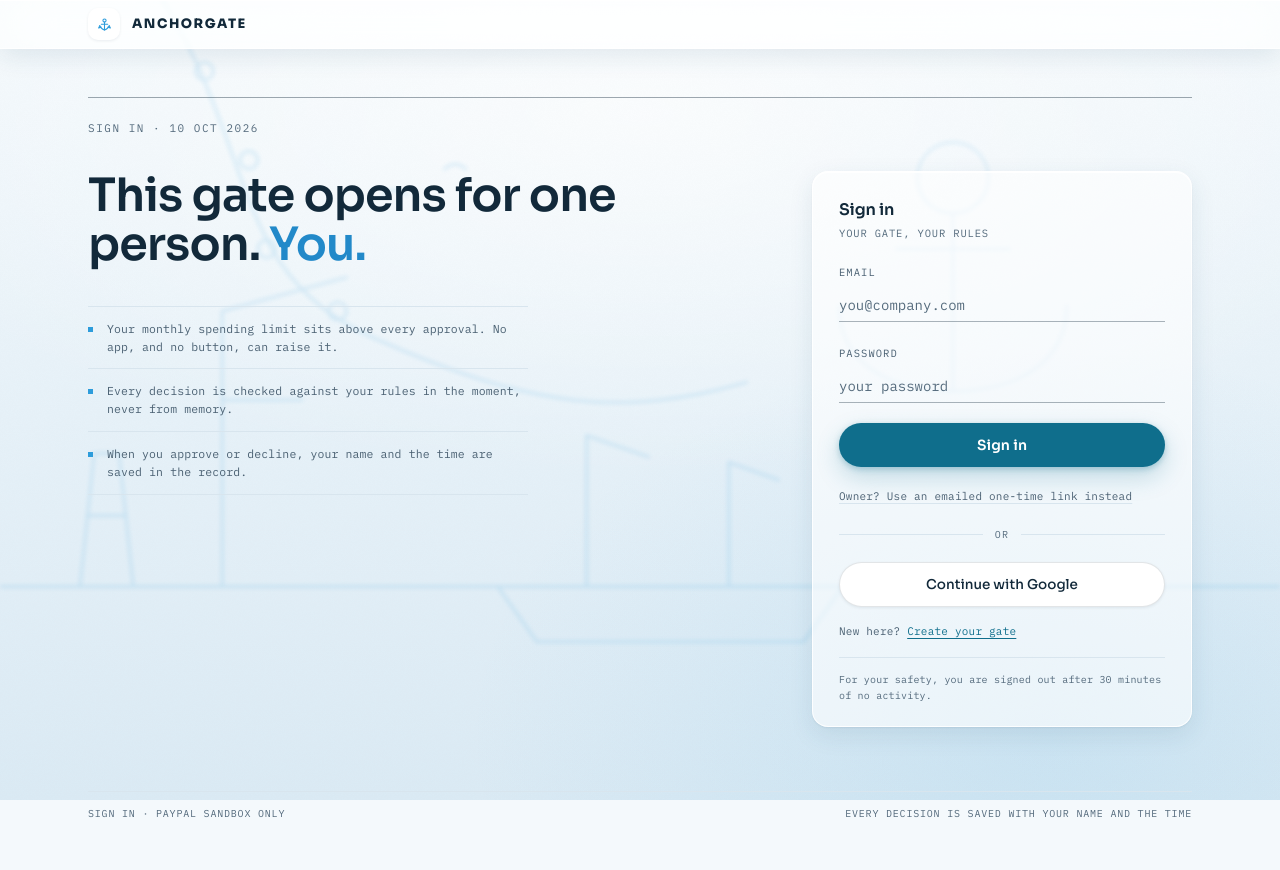
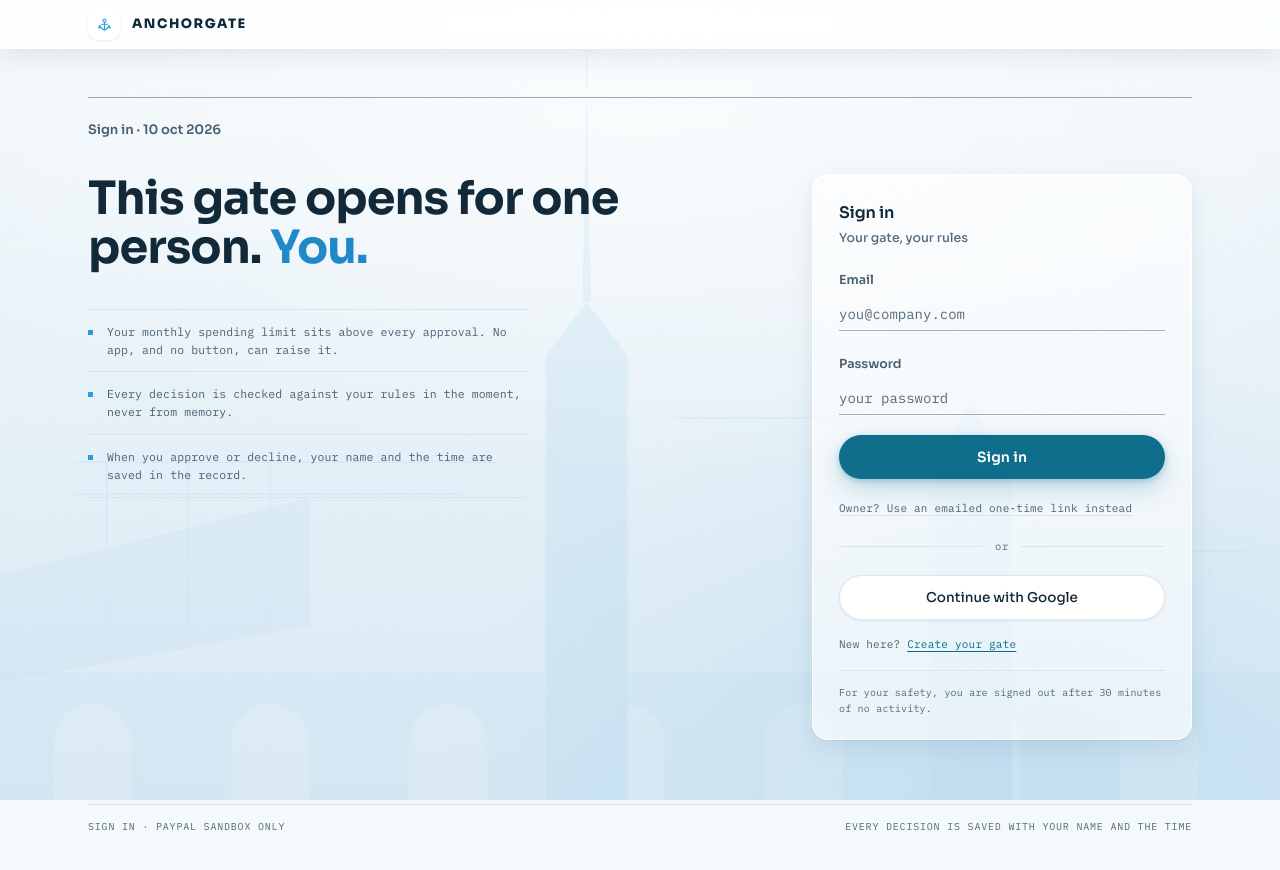
Before and after one commit to Valorian0108/anchorgate, a Next.js app: page /signin in a window 1280 px wide. Shown: the top 870 px of the page. Built offline with nearby package versions, Linux system fonts and the light colour scheme.

Commit message:
Redesign to the Architectural Glass direction (image-settled 14 oct 2026): architectural silhouette ground, retiered glass with a paper tier, two label voices, ask column last, heavy display headings, compact narrow top bar; canon amended and audit recorded

```diff
--- a/src/app/globals.css
+++ b/src/app/globals.css
@@ -32,6 +32,9 @@
   --line: #D8E5EE;           /* ice hairline */
   --pane: rgba(255, 255, 255, 0.60);        /* icy-paper veil panel */
   --pane-edge: rgba(255, 255, 255, 0.85);
+  /* paper tier (image-settled 14 oct 2026): information-dense panes sit
+     near-solid with no blur at all; glass stays rare */
+  --pane-paper: rgba(255, 255, 255, 0.86);
   --warm-dark: #0F2B3D;      /* deep ice: the receipt / print strip */
   /* accent (the one blue) */
   --accent: #2D9CDB;
@@ -116,10 +119,18 @@ a:hover { color: var(--seal-bright); }
 /* the two-tone hook word: one accent word per headline, used sparingly */
 .hook { color: var(--accent-text); }
 
-/* the caption voice (one size, one style, everywhere) */
+/* the caption voice: instrument metadata only (status strip, receipt
+   strip, stamp, register heads, document refs, chips, the wordmark) */
 .cap {
   font-family: var(--m); font-size: var(--t-cap); font-weight: 500;
   letter-spacing: 0.08em; text-transform: uppercase; color: var(--ink-faint);
+}
+
+/* the content voice (image-settled 14 oct 2026): sentence-case Sora for
+   content-facing labels (section captions, form fields, the ask label) */
+.sec {
+  font-family: var(--g); font-size: 13px; font-weight: 600;
+  letter-spacing: 0; color: var(--ink-soft);
 }
 
 .surface-ice { min-height: 100vh; color: var(--ink); }
@@ -136,7 +147,10 @@ a:hover { color: var(--seal-bright); }
 }
 .ice-backdrop .art {
   position: absolute; inset: 0; width: 100%; height: 100%;
-  color: var(--accent); opacity: 0.16; filter: blur(2px);
+  /* architectural silhouette, crisp and washed (image-settled 14 oct 2026):
+     7% keeps the texture exception at 4.2:1 or better for every ink over
+     the darkest ground stop; the frost objects blur it themselves */
+  color: var(--accent); opacity: 0.07;
 }
 .ice-backdrop .grain {
   position: absolute; inset: 0;
@@ -249,11 +263,17 @@ nav a.active { background: var(--accent-ink); color: #fff; }
   padding: var(--s4) var(--s5);
   display: grid; grid-template-columns: auto 1fr auto; gap: var(--s5); align-items: center;
 }
+/* the front door's example band is that page's hero overview panel
+   (image-settled 14 oct 2026): it wears the true frost tier */
 .gauge.demo {
-  background: var(--pane);
-  backdrop-filter: var(--bf-veil);
-  border: 1px solid var(--pane-edge);
-  box-shadow: var(--sh-pane);
+  background: var(--frost);
+  backdrop-filter: var(--bf-band);
+  border: 1px solid var(--frost-edge);
+  box-shadow:
+    0 1px 2px rgba(18,41,58,0.06),
+    var(--sh-2),
+    var(--sh-3),
+    inset 0 1px 0 rgba(255,255,255,0.9);
 }
 .gauge .readout .cap { display: block; margin-bottom: var(--s1); }
 .gauge .spent {
@@ -311,7 +331,7 @@ nav a.active { background: var(--accent-ink); color: #fff; }
 /* ---------------- columns on open ground (the queue, the explainer) ------- */
 .band { margin-top: var(--s6); }
 .band-head { display: flex; align-items: baseline; gap: var(--s2); margin-bottom: var(--s3); flex-wrap: wrap; }
-.band-head .cap { color: var(--ink-soft); }
+.band-head .sec { color: var(--ink-soft); }
 .band-head .count { font-family: var(--m); font-size: var(--t-cap); color: var(--accent-ink); letter-spacing: 0.08em; }
 .band-head .more { margin-left: auto; font-family: var(--m); font-size: 12px; color: var(--accent-ink); }
 .band-head .more:hover { text-decoration: underline; text-underline-offset: 3px; }
@@ -320,7 +340,6 @@ nav a.active { background: var(--accent-ink); color: #fff; }
   align-items: stretch;
 }
 .cols-3 { grid-template-columns: repeat(3, 1fr); }
-.cols-3 .col > .cap { color: var(--accent-ink); }
 .col {
   border-left: 2px solid var(--rule-faint); padding-left: var(--s3);
   display: flex; flex-direction: column; min-width: 0;
@@ -356,7 +375,13 @@ nav a.active { background: var(--accent-ink); color: #fff; }
   color: var(--ink-soft); letter-spacing: 0.02em; line-height: 1.7;
 }
 .col .receiptline.failed { color: var(--deny); }
-.col label.cap { display: block; }
+/* a blocked request states its reason in the content voice, so the reason
+   is scannable at a glance instead of buried in quiet metadata */
+.col .receiptline.why {
+  font-family: var(--g); font-size: 13px; font-weight: 500;
+  letter-spacing: 0; line-height: 1.55; color: var(--ink);
+}
+.col label.sec { display: block; }
 .col input {
   width: 100%; margin-top: var(--s2); background: transparent; border: 0;
   border-bottom: 1px solid rgba(18,41,58,0.25); color: var(--ink);
@@ -411,7 +436,7 @@ nav a.active { background: var(--accent-ink); color: #fff; }
   color: var(--ink-faint); margin-bottom: 12px;
 }
 .page-head h1, .case-head h1, .signin .left h1 {
-  font-family: var(--g); font-weight: 600;
+  font-family: var(--g); font-weight: 700;
   font-size: clamp(30px, 4.6vw, 46px); line-height: 1.08; letter-spacing: -0.02em; margin: 0;
 }
 .page-head .count {
@@ -419,11 +444,11 @@ nav a.active { background: var(--accent-ink); color: #fff; }
   text-transform: uppercase; text-align: right;
 }
 
+/* open on the ground under hairlines (image-settled 14 oct 2026): the row
+   keeps every item and loses the box */
 .integrity {
-  margin-top: 18px; padding: 14px 18px;
-  background: var(--pane); backdrop-filter: var(--bf-veil);
-  border: 1px solid var(--pane-edge); border-radius: 16px;
-  box-shadow: var(--sh-pane);
+  margin-top: 18px; padding: 12px 0;
+  border-top: 1px solid var(--line); border-bottom: 1px solid var(--line);
   display: flex; gap: 28px; flex-wrap: wrap;
   font-family: var(--m); font-size: 11px; letter-spacing: 0.03em; color: var(--accent-ink);
 }
@@ -504,7 +529,7 @@ nav a.active { background: var(--accent-ink); color: #fff; }
 /* ---------------- Statute: the rule set ---------------- */
 .preamble {
   margin-top: 22px; max-width: 72ch; padding: 18px 22px;
-  background: var(--pane); backdrop-filter: var(--bf-veil);
+  background: var(--pane-paper);
   border: 1px solid var(--pane-edge); border-radius: 16px;
   box-shadow: var(--sh-pane);
   font-family: var(--g); font-weight: 400; font-size: 15px; line-height: 1.65; color: var(--ink);
@@ -537,7 +562,7 @@ nav a.active { background: var(--accent-ink); color: #fff; }
 
 .order {
   margin-top: 34px; padding: 18px 22px;
-  background: var(--pane); backdrop-filter: var(--bf-veil);
+  background: var(--pane-paper);
   border: 1px solid var(--pane-edge); border-radius: 16px;
   box-shadow: var(--sh-pane);
   font-family: var(--m); font-size: 11.5px; letter-spacing: 0.03em; color: var(--ink-soft); line-height: 1.9;
@@ -549,13 +574,13 @@ nav a.active { background: var(--accent-ink); color: #fff; }
 /* Rules editor: the owner's monthly limit, the one number they edit. */
 .rules-edit {
   margin: 30px 0 0; padding: 22px 24px;
-  background: var(--pane); backdrop-filter: var(--bf-veil);
+  background: var(--pane-paper);
   border: 1px solid var(--pane-edge); border-radius: 16px;
   box-shadow: var(--sh-pane);
 }
 .rules-edit .label {
-  font-family: var(--m); font-size: 10.5px; letter-spacing: 0.1em;
-  text-transform: uppercase; color: var(--ink-soft); margin-bottom: 14px;
+  font-family: var(--g); font-size: 13px; font-weight: 600;
+  letter-spacing: 0; color: var(--ink-soft); margin-bottom: 14px;
 }
 .rules-edit .line { display: flex; gap: 22px; align-items: flex-end; flex-wrap: wrap; }
 .rules-edit .field { display: flex; flex-direction: column; gap: 6px; }
@@ -599,7 +624,7 @@ nav a.active { background: var(--accent-ink); color: #fff; }
 .case-body { display: grid; grid-template-columns: 1fr 340px; gap: 56px; margin-top: 44px; }
 
 .label {
-  font-family: var(--m); font-size: 10px; letter-spacing: 0.16em; text-transform: uppercase;
+  font-family: var(--g); font-size: 12.5px; font-weight: 600; letter-spacing: 0;
   color: var(--ink-faint); margin-bottom: 14px;
 }
 
@@ -714,8 +739,8 @@ nav a.active { background: var(--accent-ink); color: #fff; }
 /* ---------------- sign in / create your gate ---------------- */
 .signin .headline {
   margin-top: 48px; border-top: 1px solid rgba(18,41,58,0.4); padding-top: 22px;
-  font-family: var(--m); font-size: 11px; letter-spacing: 0.14em; text-transform: uppercase;
-  color: var(--ink-faint);
+  font-family: var(--g); font-size: 13px; font-weight: 600; letter-spacing: 0;
+  color: var(--ink-soft);
 }
 .signin .split {
   display: grid; grid-template-columns: 1fr 380px; gap: 88px; align-items: start;
@@ -741,13 +766,13 @@ nav a.active { background: var(--accent-ink); color: #fff; }
 
 .signin .slip h2 { font-family: var(--g); font-weight: 600; font-size: 16px; letter-spacing: -0.01em; margin: 0; }
 .signin .slip .sub {
-  font-family: var(--m); font-size: 10.5px; letter-spacing: 0.08em; text-transform: uppercase;
+  font-family: var(--g); font-size: 12.5px; font-weight: 500; letter-spacing: 0;
   color: var(--ink-faint); margin-top: 4px;
 }
 .signin .field { margin-top: 24px; }
 .signin .field label {
-  display: block; font-family: var(--m); font-size: 10.5px; letter-spacing: 0.1em;
-  text-transform: uppercase; color: var(--ink-soft); margin-bottom: 8px;
+  display: block; font-family: var(--g); font-size: 12.5px; font-weight: 600;
+  letter-spacing: 0; color: var(--ink-soft); margin-bottom: 8px;
 }
 .signin .field input {
   width: 100%; border: 0; border-bottom: 1px solid rgba(18,41,58,0.35); background: transparent;
@@ -767,8 +792,7 @@ nav a.active { background: var(--accent-ink); color: #fff; }
 .signin .btn:disabled { opacity: 0.7; cursor: default; }
 .signin .or {
   display: flex; align-items: center; gap: 12px; margin: 20px 0;
-  font-family: var(--m); font-size: 10px; letter-spacing: 0.12em; color: var(--ink-faint);
-  text-transform: uppercase;
+  font-family: var(--m); font-size: 10.5px; letter-spacing: 0.06em; color: var(--ink-faint);
 }
 .signin .or::before, .signin .or::after { content: ""; flex: 1; height: 1px; background: var(--line); }
 .signin .btn-ghost {
@@ -819,7 +843,7 @@ nav a.active { background: var(--accent-ink); color: #fff; }
 
 /* ---------------- the front door (signed-out homepage at "/") ----------- */
 .hero { padding: var(--s7) 0 0; max-width: 780px; }
-.hero .cap { display: block; margin-bottom: var(--s2); }
+.hero .sec { display: block; margin-bottom: var(--s2); }
 .hero h1 {
   font-family: var(--g); font-weight: 700;
   font-size: clamp(34px, 5vw, 56px); line-height: 1.06; letter-spacing: -0.025em;
@@ -863,7 +887,10 @@ nav a.active { background: var(--accent-ink); color: #fff; }
 .empty h2 { font-family: var(--g); font-weight: 600; font-size: 16px; margin: 0 0 6px; color: var(--ink); }
 .empty p { font-family: var(--g); font-size: 13.5px; line-height: 1.6; color: var(--ink-soft); margin: 0 0 14px; max-width: 52ch; }
 .empty .next { font-family: var(--g); font-weight: 600; font-size: 13px; color: var(--accent-ink); }
-.cols .empty { grid-column: 2 / -1; margin: 0; }
+.cols .empty { grid-column: 1 / -2; margin: 0; }
+/* the ask column sits last in the row (image-settled 14 oct 2026): the
+   requests own the start of the scan */
+.cols .ask { order: 20; }
 
 .note { margin-top: var(--s4); font-family: var(--m); font-size: 10.5px; letter-spacing: 0.06em; color: var(--ink-faint); }
 
@@ -955,8 +982,11 @@ nav a.active { background: var(--accent-ink); color: #fff; }
 @media (max-width: 680px) {
   .wrap { padding: 0 var(--s3) var(--s6); }
   .cols { grid-template-columns: 1fr; }
-  .topbar-in { flex-wrap: wrap; justify-content: center; padding: var(--s1) var(--s3); }
-  .topbar .right { margin-left: 0; width: 100%; justify-content: center; }
+  /* a deliberate two-row bar: identity and sign-out on the first row, the
+     three nav pills as an even row under them */
+  .topbar-in { flex-wrap: wrap; padding: var(--s1) var(--s3); row-gap: 2px; }
+  nav { order: 3; width: 100%; justify-content: space-between; }
+  nav a { flex: 1 1 0; justify-content: center; }
   .strip .trust { margin-left: 0; width: 100%; }
   .hero { padding-top: var(--s6); }
 }
@@ -978,7 +1008,6 @@ nav a.active { background: var(--accent-ink); color: #fff; }
 /* No backdrop-filter anywhere: every glass tier falls back to solid ice,
    never a half effect. */
 @supports not (backdrop-filter: blur(1px)) {
-  .topbar, .gauge:not(.demo) { background: #FBFDFE; }
-  .gauge.demo, .integrity, .preamble, .order, .rules-edit,
+  .topbar, .gauge { background: #FBFDFE; }
   .slip, .stampbox, .signin .notice, .away-banner { background: #F6FAFD; }
 }
--- a/src/components/chrome.tsx
+++ b/src/components/chrome.tsx
@@ -18,8 +18,11 @@
 import { usePathname } from "next/navigation";
 import type { ReactNode } from "react";
 
-/** Layer 1 of the ice ground: our own washed harbour line drawing, still. */
-function HarbourArt() {
+/** Layer 1 of the ice ground: our own washed architectural silhouette,
+ *  still (image-settled 14 oct 2026: the harbour vignette became
+ *  architecture). The masses carry the structure the frost blurs; the fine
+ *  lines keep it linework up close. Presence lives in the CSS (.art, 9%). */
+function ArchitecturalArt() {
   return (
     <svg
       className="art"
@@ -27,46 +30,61 @@ function HarbourArt() {
       preserveAspectRatio="xMidYMid slice"
       fill="none"
       stroke="currentColor"
-      strokeWidth="3"
+      strokeWidth="1.5"
       strokeLinecap="round"
       strokeLinejoin="round"
     >
-      <line x1="-40" y1="660" x2="1480" y2="660" />
-      <g transform="translate(880,120) scale(16)" strokeWidth="0.13">
-        <circle cx="12" cy="5" r="2.5" />
-        <line x1="12" y1="7.5" x2="12" y2="20" />
-        <line x1="8" y1="10" x2="16" y2="10" />
-        <path d="M4 14c0 4 3.5 6 8 6s8-2 8-6" />
+      <g fill="currentColor" stroke="none">
+        {/* central spire: the mass the instrument band blurs */}
+        <path d="M655 340 L660 96 L665 340 Z" fillOpacity="0.9" />
+        <path d="M614 900 V400 L660 340 L706 400 V900 Z" />
+        <path
+          d="M640 400 h40 v18 h-40 Z M640 448 h40 v18 h-40 Z M640 496 h40 v18 h-40 Z"
+          fillOpacity="0.55"
+        />
+        {/* right tower, conical roof */}
+        <path d="M1046 900 V540 L1092 448 L1138 540 V900 Z" fillOpacity="0.85" />
+        <path d="M1074 560 h36 v16 h-36 Z M1074 604 h36 v16 h-36 Z" fillOpacity="0.5" />
+        {/* left roof plane */}
+        <path d="M0 646 L348 560 V704 L0 768 Z" fillOpacity="0.6" />
+        {/* arcade band across the foot, arches cut out */}
+        <path
+          fillOpacity="0.5"
+          fillRule="evenodd"
+          d="M0 900 V756 H1440 V900 Z
+             M60 900 v-64 a44 44 0 0 1 88 0 v64 Z
+             M260 900 v-64 a44 44 0 0 1 88 0 v64 Z
+             M460 900 v-64 a44 44 0 0 1 88 0 v64 Z
+             M660 900 v-64 a44 44 0 0 1 88 0 v64 Z
+             M860 900 v-64 a44 44 0 0 1 88 0 v64 Z
+             M1060 900 v-64 a44 44 0 0 1 88 0 v64 Z
+             M1260 900 v-64 a44 44 0 0 1 88 0 v64 Z"
+        />
       </g>
-      <path d="M140 -60 C 300 140, 240 300, 420 380 S 700 470, 840 430" />
-      <circle cx="230" cy="80" r="10" />
-      <circle cx="280" cy="180" r="10" />
-      <circle cx="300" cy="280" r="10" />
-      <circle cx="380" cy="350" r="10" />
-      <path d="M250 660 V 350 L 390 312" />
-      <line x1="250" y1="450" x2="340" y2="450" />
-      <path d="M560 660 l 44 62 h 300 l 44 -62" />
-      <line x1="660" y1="660" x2="660" y2="490" />
-      <line x1="820" y1="660" x2="820" y2="520" />
-      <path d="M660 490 l 70 24" />
-      <path d="M820 520 l 56 20" />
-      <path d="M430 220 q 14 -12 28 0" />
-      <path d="M500 190 q 12 -10 24 0" />
-      <path d="M90 660 l 16 -150 h 28 l 16 150" />
-      <line x1="98" y1="580" x2="142" y2="580" />
+      {/* fine structural lines: beams, columns, the finial */}
+      <line x1="84" y1="520" x2="560" y2="520" />
+      <line x1="84" y1="556" x2="520" y2="556" />
+      <line x1="120" y1="520" x2="120" y2="700" />
+      <line x1="212" y1="520" x2="212" y2="700" />
+      <line x1="304" y1="520" x2="304" y2="700" />
+      <line x1="760" y1="470" x2="1010" y2="470" />
+      <line x1="1180" y1="620" x2="1400" y2="620" />
+      <line x1="660" y1="96" x2="660" y2="60" />
+      <circle cx="660" cy="52" r="6" />
     </svg>
   );
 }
 
 /**
- * The ice ground itself: pale field, washed harbour art, finest grain.
- * Fixed behind everything, composed once, never animated. Exported so
- * the signed-out screens (front door, sign-in) paint the same ground.
+ * The ice ground itself: pale field, washed architectural silhouette,
+ * finest grain. Fixed behind everything, composed once, never animated.
+ * Exported so the signed-out screens (front door, sign-in) paint the same
+ * ground.
  */
 export function IceBackdrop() {
   return (
     <div className="ice-backdrop" aria-hidden="true">
-      <HarbourArt />
+      <ArchitecturalArt />
       <div className="grain" />
     </div>
   );
--- a/src/components/gate-card.tsx
+++ b/src/components/gate-card.tsx
@@ -106,7 +106,11 @@ export function GateCard({
         </>
       ) : (
         <>
-          <p className="receiptline">
+          <p
+            className={
+              status.kind === "blocked" ? "receiptline why" : "receiptline"
+            }
+          >
             {status.receipt}
             {refText ? <span> · {refText}</span> : null}
           </p>
```
Also changed, not shown: design-research/CONSTRAINTS.md (+48 -10 lines), design-research/REDESIGN-AUDIT.md (+37 -0 lines), src/app/(public)/home/page.tsx (+5 -8 lines), src/components/ask-box.tsx (+4 -3 lines), src/components/gate-board.tsx (+4 -4 lines).
